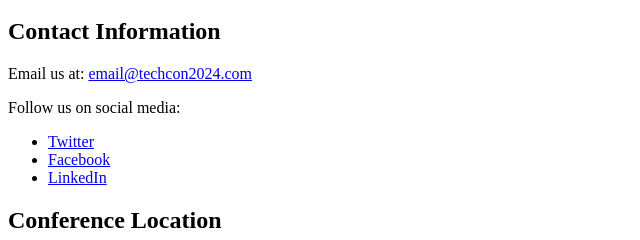
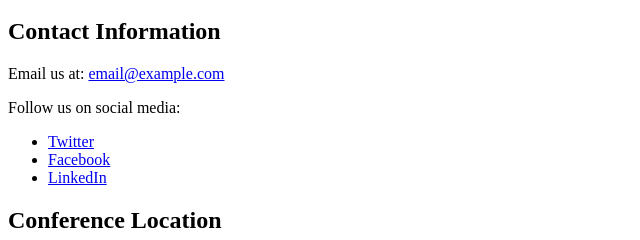
Before and after one commit to victor-AlxSE/TechCon_HTML, a plain HTML site: page techcon_website/contact.html in a window 1280 px wide. Shown: the part 154-394 px from the top of the page, 0-640 px from the left. Drawn offline with Linux system fonts and the light colour scheme.

Commit message:
Updated contact.html

```diff
--- a/techcon_website/contact.html
+++ b/techcon_website/contact.html
@@ -25,7 +25,7 @@
         <!-- Contact Information -->
         <section>
             <h2>Contact Information</h2>
-            <p>Email us at: <a href="mailto:email@techcon2024.com">email@techcon2024.com</a></p>
+            <p>Email us at: <a href="mailto:example.com">email@example.com</a></p>
             <p>Follow us on social media:</p>
             <ul>
                 <li><a href="https://twitter.com/TechCon2024" target="_blank">Twitter</a></li>
```
